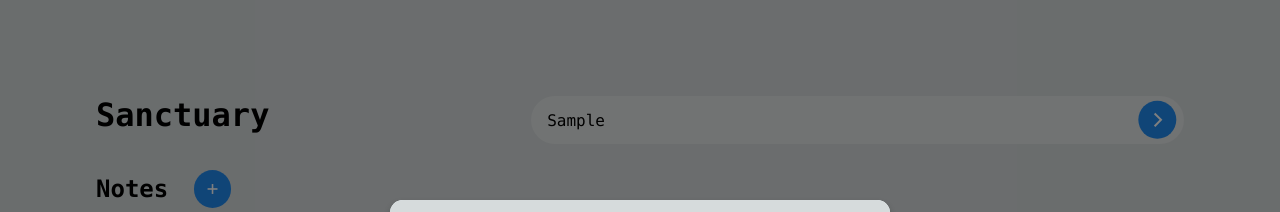
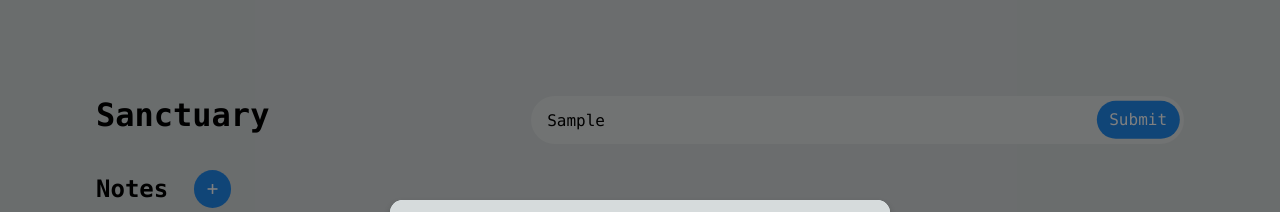
Before and after one commit to r742davis/Sanctuary, a Next.js app: page / in a window 1280 px wide. Both pictures are taken after typing "Sample" into the empty fields and a click on the button "Create New Note". Shown: the top 212 px of the page. Built offline with nearby package versions, Linux system fonts and the light colour scheme; no server answers.

Commit message:
Chore: split out icon components, centralize transition styles

```diff
--- a/src/app/components/Card/Card.module.css
+++ b/src/app/components/Card/Card.module.css
@@ -36,15 +36,15 @@
   width: 2.4rem;
   height: 2.4rem;
   border-radius: 100%;
-  stroke: #6c757d;
+  stroke: var(--stroke-color);
   cursor: pointer;
-  transition: background-color 100ms cubic-bezier(0, 0, 0.5, 1), stroke 100ms cubic-bezier(0, 0, 0.5, 1);
+  transition: background-color var(--transition-fast), stroke var(--transition-fast);
 }
 
 .button:hover {
   stroke: white;
   background-color: var(--button-background);
-  transition: background-color 300ms cubic-bezier(0, 0, 0.5, 1), stroke 100ms cubic-bezier(0, 0, 0.5, 1);
+  transition: background-color var(--transition), stroke var(--transition-fast);
 }
 
 .button svg {
--- a/src/app/components/Card/Card.tsx
+++ b/src/app/components/Card/Card.tsx
@@ -3,6 +3,7 @@
 import { useState } from "react";
 import classNames from "classnames";
 import { Modal } from "@components";
+import { DeleteIcon, EditIcon } from "@icons";
 import styles from "./Card.module.css";
 
 export type CardProps = {
@@ -38,30 +39,10 @@ export default function Card({ title, content }: CardProps) {
       {showButtons && (
         <div className={styles["button-container"]}>
           <button className={classNames(styles.button, styles.delete)} onClick={handleDelete}>
-            <svg viewBox="0 0 24 24" fill="none">
-              <path d="M10 11V17" strokeLinecap="round" strokeLinejoin="round" />
-              <path d="M14 11V17" strokeLinecap="round" strokeLinejoin="round" />
-              <path d="M4 7H20" strokeLinecap="round" strokeLinejoin="round" />
-              <path
-                d="M6 7H12H18V18C18 19.6569 16.6569 21 15 21H9C7.34315 21 6 19.6569 6 18V7Z"
-                strokeLinecap="round"
-                strokeLinejoin="round"
-              />
-              <path
-                d="M9 5C9 3.89543 9.89543 3 11 3H13C14.1046 3 15 3.89543 15 5V7H9V5Z"
-                strokeLinecap="round"
-                strokeLinejoin="round"
-              />
-            </svg>
+            <DeleteIcon />
           </button>
           <button className={classNames(styles.button, styles.edit)} onClick={handleEdit}>
-            <svg viewBox="0 0 24 24">
-              <path
-                d="M12 8.00012L4 16.0001V20.0001L8 20.0001L16 12.0001M12 8.00012L14.8686 5.13146L14.8704 5.12976C15.2652 4.73488 15.463 4.53709 15.691 4.46301C15.8919 4.39775 16.1082 4.39775 16.3091 4.46301C16.5369 4.53704 16.7345 4.7346 17.1288 5.12892L18.8686 6.86872C19.2646 7.26474 19.4627 7.46284 19.5369 7.69117C19.6022 7.89201 19.6021 8.10835 19.5369 8.3092C19.4628 8.53736 19.265 8.73516 18.8695 9.13061L18.8686 9.13146L16 12.0001M12 8.00012L16 12.0001"
-                strokeLinecap="round"
-                strokeLinejoin="round"
-              />
-            </svg>
+            <EditIcon />
           </button>
         </div>
       )}
--- a/src/app/components/Form/Form.module.css
+++ b/src/app/components/Form/Form.module.css
@@ -48,12 +48,12 @@
   z-index: 2;
   cursor: pointer;
   opacity: 1;
-  transition: background-color 300ms cubic-bezier(0, 0, 0.5, 1);
+  transition: background-color var(--transition);
 }
 
 .button:hover {
   background-color: var(--button-background-hover);
-  transition: background-color 300ms cubic-bezier(0, 0, 0.5, 1);
+  transition: background-color var(--transition);
 }
 
 .error {
@@ -73,8 +73,8 @@
   opacity: 0;
   pointer-events: none;
   transform: translateY(10px);
-  transition: transform 500ms cubic-bezier(0, 0, 0.5, 1), opacity 500ms cubic-bezier(0, 0, 0.5, 1),
-    visibility 500ms cubic-bezier(0, 0, 0.5, 1), background-color 300ms cubic-bezier(0, 0, 0.5, 1);
+  transition: transform var(--transition-slow), opacity var(--transition-slow),
+    visibility var(--transition-slow), background-color var(--transition);
 }
 
 .error.is-visible,
--- a/src/app/components/SearchBar/SearchBar.module.css
+++ b/src/app/components/SearchBar/SearchBar.module.css
@@ -15,7 +15,7 @@
 
 .input:focus {
   outline: none;
-  transition: box-shadow 300ms ease;
+  transition: box-shadow var(--animation-duration) ease;
   box-shadow: 0px 4px 20px 1px rgba(0, 0, 0, 0.1);
 }
 
@@ -30,12 +30,12 @@
   position: absolute;
   top: 50%;
   right: 0;
-  transform: translate(-30%, -50%);
+  transform: translate(-10%, -50%);
   background-color: var(--button-background);
   color: white;
   border: none;
   height: 2.4rem;
-  width: 2.4rem;
+  padding-inline: 0.8rem;
   border-radius: 1.6rem;
   display: flex;
   justify-content: center;
@@ -43,21 +43,17 @@
   cursor: pointer;
   pointer-events: none;
   opacity: 0;
-  transition: transform 500ms cubic-bezier(0, 0, 0.5, 1), opacity 500ms cubic-bezier(0, 0, 0.5, 1),
-    visibility 500ms cubic-bezier(0, 0, 0.5, 1), background-color 300ms cubic-bezier(0, 0, 0.5, 1);
-}
-
-.button svg {
-  transform: translateX(-2px);
+  transition: transform var(--transition), opacity var(--transition),
+    background-color var(--transition);
 }
 
 .button:hover {
   background-color: var(--button-background-hover);
-  transition: background-color 300ms cubic-bezier(0, 0, 0.5, 1);
+  transition: background-color var(--transition);
 }
 
 .button.is-visible {
-  transform: translate(-20%, -50%);
+  transform: translate(-5%, -50%);
   opacity: 1;
   pointer-events: auto;
 }
--- a/src/app/components/SearchBar/SearchBar.tsx
+++ b/src/app/components/SearchBar/SearchBar.tsx
@@ -36,12 +36,7 @@ export default function SearchBar({ handleSubmit, placeholder = "Search" }: Sear
         onClick={(e) => handleSubmit(searchInput)}
         title="Submit"
       >
-        <svg width="24" height="24" viewBox="0 0 24 24" fill="none">
-          <path
-            d="M10.5858 6.34317L12 4.92896L19.0711 12L12 19.0711L10.5858 17.6569L16.2427 12L10.5858 6.34317Z"
-            fill="currentColor"
-          />
-        </svg>
+        <span>Submit</span>
       </button>
     </div>
   );
--- a/src/app/globals.css
+++ b/src/app/globals.css
@@ -5,6 +5,7 @@
 
   --foreground-rgb: 0, 0, 0;
   --background-start-rgb: 214, 219, 220;
+  --stroke-color: #6c757d;
 
   --card-rgb: 180, 185, 188;
   --card-border-rgb: 131, 134, 135;
@@ -12,6 +13,14 @@
   --button-background: #218cf0;
   --button-background-hover: #196fc1;
   --button-background-error: #f02147;
+
+  --animation-timing: cubic-bezier(0.24, 0.95, 0.63, 0.97);
+  --animation-duration: 300ms;
+  --animation-duration-slow: 500ms;
+  --animation-duration-fast: 100ms;
+  --transition: var(--animation-duration) var(--animation-timing);
+  --transition-slow: var(--animation-duration-slow) var(--animation-timing);
+  --transition-fast: var(--animation-duration-fast) var(--animation-timing);
 }
 
 * {
--- /dev/null
+++ b/src/app/icons/DeleteIcon/DeleteIcon.tsx
@@ -0,0 +1,19 @@
+export default function DeleteIcon() {
+  return (
+    <svg viewBox="0 0 24 24" fill="none">
+      <path d="M10 11V17" strokeLinecap="round" strokeLinejoin="round" />
+      <path d="M14 11V17" strokeLinecap="round" strokeLinejoin="round" />
+      <path d="M4 7H20" strokeLinecap="round" strokeLinejoin="round" />
+      <path
+        d="M6 7H12H18V18C18 19.6569 16.6569 21 15 21H9C7.34315 21 6 19.6569 6 18V7Z"
+        strokeLinecap="round"
+        strokeLinejoin="round"
+      />
+      <path
+        d="M9 5C9 3.89543 9.89543 3 11 3H13C14.1046 3 15 3.89543 15 5V7H9V5Z"
+        strokeLinecap="round"
+        strokeLinejoin="round"
+      />
+    </svg>
+  );
+}
--- /dev/null
+++ b/src/app/icons/EditIcon/EditIcon.tsx
@@ -0,0 +1,11 @@
+export default function EditIcon() {
+  return (
+    <svg viewBox="0 0 24 24">
+      <path
+        d="M12 8.00012L4 16.0001V20.0001L8 20.0001L16 12.0001M12 8.00012L14.8686 5.13146L14.8704 5.12976C15.2652 4.73488 15.463 4.53709 15.691 4.46301C15.8919 4.39775 16.1082 4.39775 16.3091 4.46301C16.5369 4.53704 16.7345 4.7346 17.1288 5.12892L18.8686 6.86872C19.2646 7.26474 19.4627 7.46284 19.5369 7.69117C19.6022 7.89201 19.6021 8.10835 19.5369 8.3092C19.4628 8.53736 19.265 8.73516 18.8695 9.13061L18.8686 9.13146L16 12.0001M12 8.00012L16 12.0001"
+        strokeLinecap="round"
+        strokeLinejoin="round"
+      />
+    </svg>
+  );
+}
--- /dev/null
+++ b/src/app/icons/index.tsx
@@ -0,0 +1,2 @@
+export { default as DeleteIcon } from "./DeleteIcon/DeleteIcon";
+export { default as EditIcon } from "./EditIcon/EditIcon";
--- a/src/app/page.module.css
+++ b/src/app/page.module.css
@@ -39,27 +39,31 @@
   justify-content: center;
   align-items: center;
   cursor: pointer;
-  transition: background-color 500ms cubic-bezier(0, 0, 0.5, 1);
+  transition: opacity var(--transition-fast),
+  background-color var(--transition-fast),
+  width var(--transition);
 }
 
 .button::after {
   content: "New";
   opacity: 0;
   width: 0;
-  transition: opacity 50ms cubic-bezier(0, 0, 0.5, 1), background-color 50ms cubic-bezier(0, 0, 0.5, 1),
-    width 300ms cubic-bezier(0.24, 0.95, 0.63, 0.97);
+  transition: opacity var(--transition-fast),
+    background-color var(--transition-fast),
+    width var(--transition);
 }
 
 .button:hover {
   background-color: var(--button-background-hover);
-  transition: background-color 500ms cubic-bezier(0, 0, 0.5, 1);
+  transition: background-color var(--transition-slow);
 }
 
 .button:hover::after {
   opacity: 1;
   width: 50px;
-  transition: opacity 500ms cubic-bezier(0, 0, 0.5, 1), background-color 500ms cubic-bezier(0, 0, 0.5, 1),
-    width 300ms cubic-bezier(0.24, 0.95, 0.63, 0.97);
+  transition: opacity var(--transition-slow),
+    background-color var(--transition-slow),
+    width var(--transition);
   pointer-events: auto;
 }
 
--- a/tsconfig.json
+++ b/tsconfig.json
@@ -19,8 +19,9 @@
     ],
     "baseUrl": "./",
     "paths": {
-      "@lib": ["lib"],
-      "@components": ["src/app/components"]
+      "@components": ["src/app/components"],
+      "@icons": ["src/app/icons"],
+      "@lib": ["lib"]
     }
   },
   "include": ["next-env.d.ts", "**/*.ts", "**/*.tsx", ".next/types/**/*.ts"],
```
